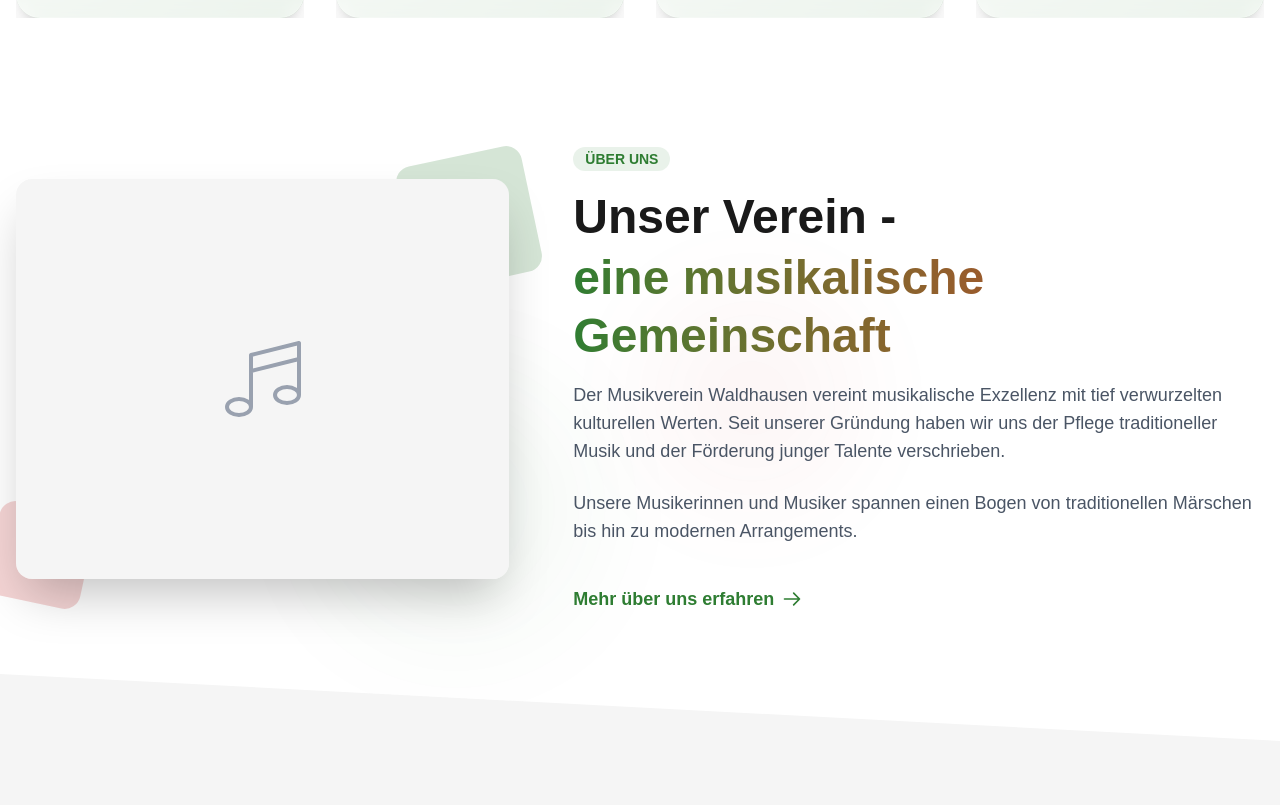
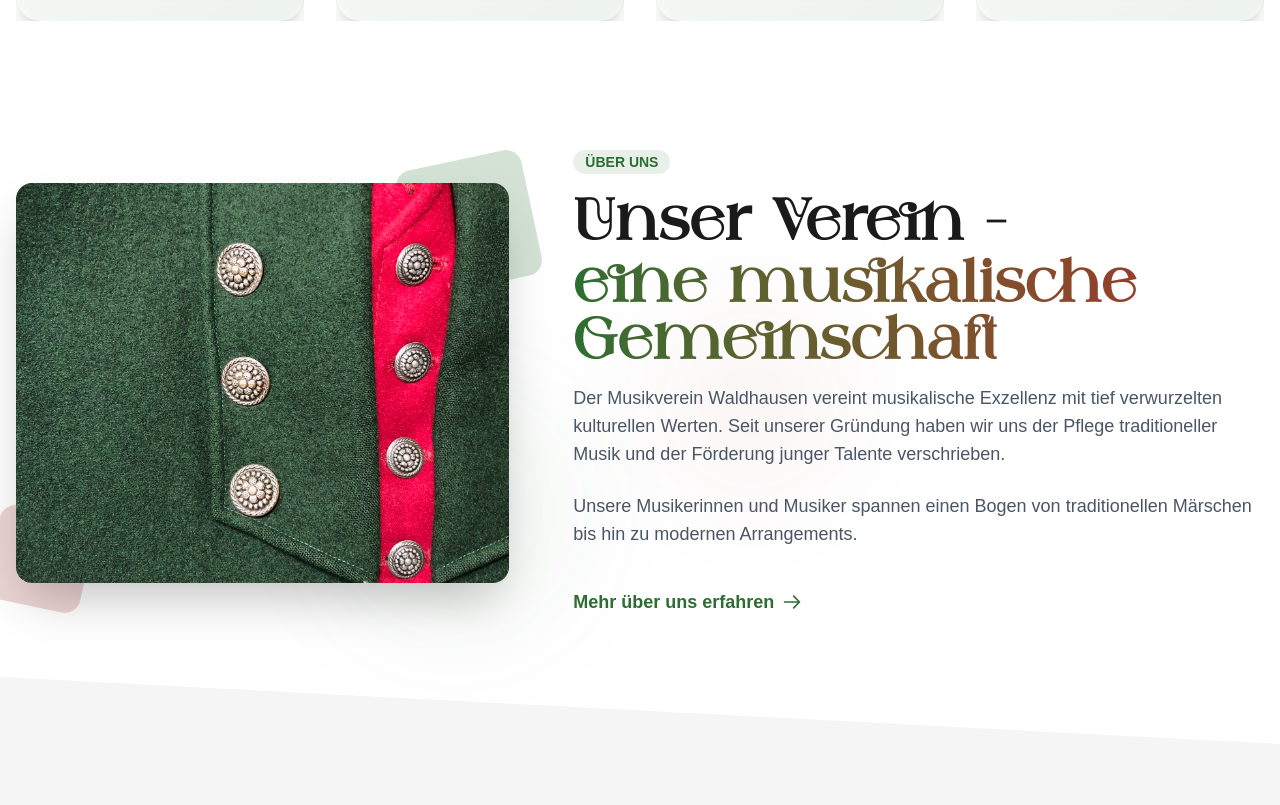
Before and after one commit to wlumetsberger/musikvereinwaldhausen, a Next.js app: page / in a window 1280 px wide. Shown: the part 1055-1860 px from the top of the page. Built offline with nearby package versions, Linux system fonts and the light colour scheme.

Commit message:
add  new design

```diff
--- a/src/app/globals.css
+++ b/src/app/globals.css
@@ -1,20 +1,27 @@
 @import "tailwindcss";
-@import url('https://fonts.googleapis.com/css2?family=Poppins:wght@300;400;500;600;700&family=Montserrat:wght@400;500;600;700&display=swap');
+/* Remove Google fonts import and use local font */
+@font-face {
+  font-family: 'Against';
+  src: url('/against regular.ttf') format('truetype');
+  font-weight: normal;
+  font-style: normal;
+  font-display: swap;
+}
 
 :root {
   --background: #ffffff;
   --foreground: #1a1a1a;
-  --primary: #2e7d32; /* Modern green shade */
-  --primary-dark: #1b5e20;
-  --secondary: #c62828; /* Modern red shade */
-  --secondary-dark: #b71c1c;
+  --primary: #2c6e31; /* Updated green based on image */
+  --primary-dark: #1b4d20;
+  --secondary: #a22a2a; /* Updated red based on image */
+  --secondary-dark: #8a1e1e;
   --accent: #f5f5f5; /* Light gray accent for modern look */
   --card-bg: #ffffff;
   --border-color: rgba(0, 0, 0, 0.06);
 
-  /* Updated modern fonts */
-  --font-heading: 'Montserrat', sans-serif;
-  --font-body: 'Poppins', sans-serif;
+  /* Updated fonts with Against as primary */
+  --font-heading: 'Against', 'Arial Black', 'Helvetica Neue', sans-serif;
+  --font-body: 'Arial', 'Helvetica Neue', sans-serif;
 
   /* Additional modern variables */
   --shadow-sm: 0 1px 2px rgba(0,0,0,0.04);
@@ -41,10 +48,10 @@
   :root {
     --background: #121212;
     --foreground: #f5f5f5;
-    --primary: #4caf50;
+    --primary: #4ca751; /* Lighter green for dark mode */
     --primary-dark: #388e3c;
-    --secondary: #ef5350;
-    --secondary-dark: #d32f2f;
+    --secondary: #c13e3e; /* Lighter red for dark mode */
+    --secondary-dark: #b71c1c;
     --accent: #2a2a2a;
     --card-bg: #1e1e1e;
     --border-color: rgba(255, 255, 255, 0.1);
--- a/src/app/page.tsx
+++ b/src/app/page.tsx
@@ -10,7 +10,7 @@ export default async function Home() {
 
   return (
     <div className="flex flex-col space-y-32">
-      {/* Hero Section - Modernized with asymmetric design and layered elements */}
+      {/* Hero Section - Updated with new CD image and Against font */}
       <section className="relative overflow-visible">
         {/* Background decorative elements */}
         <div className="absolute top-20 right-0 w-1/3 h-80 bg-[var(--primary)] opacity-10 rounded-l-full blur-3xl -z-10"></div>
@@ -36,7 +36,7 @@ export default async function Home() {
 
                 {/* Main content card with glassmorphism */}
                 <div className="backdrop-blur-md bg-white/70 dark:bg-black/40 rounded-2xl shadow-xl p-8 border border-white/30">
-                  {/* Heading with creative typography */}
+                  {/* Heading with creative typography - using Against font */}
                   <div className="mb-8">
                     <h1 className="relative font-heading">
                       <span className="absolute -top-6 -left-2 text-8xl text-[var(--primary)]/10 font-black">♪</span>
@@ -115,17 +115,17 @@ export default async function Home() {
               </div>
             </div>
 
-            {/* Right image column with layered design */}
+            {/* Right image column - updated to use the CD image */}
             <div className="lg:w-1/2 relative h-[500px] w-full mt-12 lg:mt-0">
               {/* Decorative elements */}
               <div className="absolute -bottom-8 -right-8 w-full h-full bg-[var(--primary)] opacity-10 rounded-2xl rotate-3"></div>
               <div className="absolute -top-8 -left-8 w-full h-full bg-[var(--secondary)] opacity-10 rounded-2xl -rotate-3"></div>
 
-              {/* Main image container */}
+              {/* Main image container - now using CD.JPG */}
               <div className="relative h-full w-full overflow-hidden rounded-2xl shadow-2xl">
                 <Image
-                  src="https://mvwaldhausen.z6.web.core.windows.net/images/heading4.jpg"
-                  alt="Musikverein Waldhausen"
+                  src="/images/cd.JPG"
+                  alt="Musikverein Waldhausen CD"
                   fill
                   priority
                   style={{ objectFit: 'cover', objectPosition: 'center' }}
@@ -227,12 +227,15 @@ export default async function Home() {
                 <div className="absolute -top-6 -right-6 h-32 w-32 bg-[var(--primary)] opacity-20 rounded-2xl -rotate-12"></div>
                 <div className="absolute -bottom-6 -left-6 h-24 w-24 bg-[var(--secondary)] opacity-20 rounded-2xl rotate-12"></div>
                 <div className="relative rounded-2xl overflow-hidden h-[400px] shadow-2xl">
-                  {/* Placeholder - replace with actual image */}
-                  <div className="bg-[var(--accent)] h-full w-full flex items-center justify-center">
-                    <svg xmlns="http://www.w3.org/2000/svg" className="h-24 w-24 text-gray-400" fill="none" viewBox="0 0 24 24" stroke="currentColor">
-                      <path strokeLinecap="round" strokeLinejoin="round" strokeWidth={1} d="M9 19V6l12-3v13M9 19c0 1.105-1.343 2-3 2s-3-.895-3-2 1.343-2 3-2 3 .895 3 2zm12-3c0 1.105-1.343 2-3 2s-3-.895-3-2 1.343-2 3-2 3 .895 3 2zM9 10l12-3" />
-                    </svg>
-                  </div>
+                  {/* Using the CD image here too */}
+                  <Image
+                    src="/images/cd.JPG"
+                    alt="Musikverein Waldhausen CD"
+                    fill
+                    style={{ objectFit: 'cover', objectPosition: 'center' }}
+                    className="transition-transform duration-700 hover:scale-105"
+                    sizes="(max-width: 768px) 100vw, 40vw"
+                  />
                 </div>
               </div>
             </div>
```
Also changed, not shown: src/app/termine/[id]/page.tsx (added, +174 -0 lines), public/against regular.ttf (added), public/images/cd.JPG (added).
